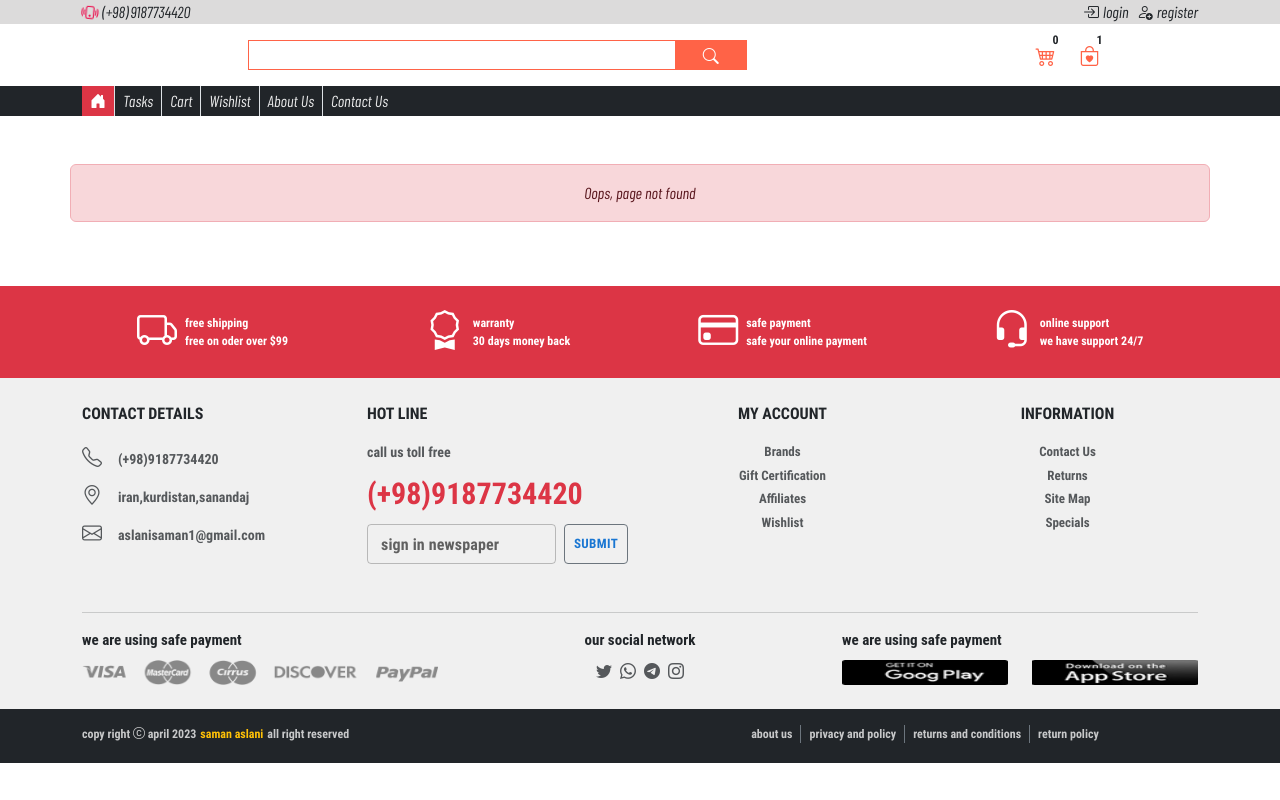
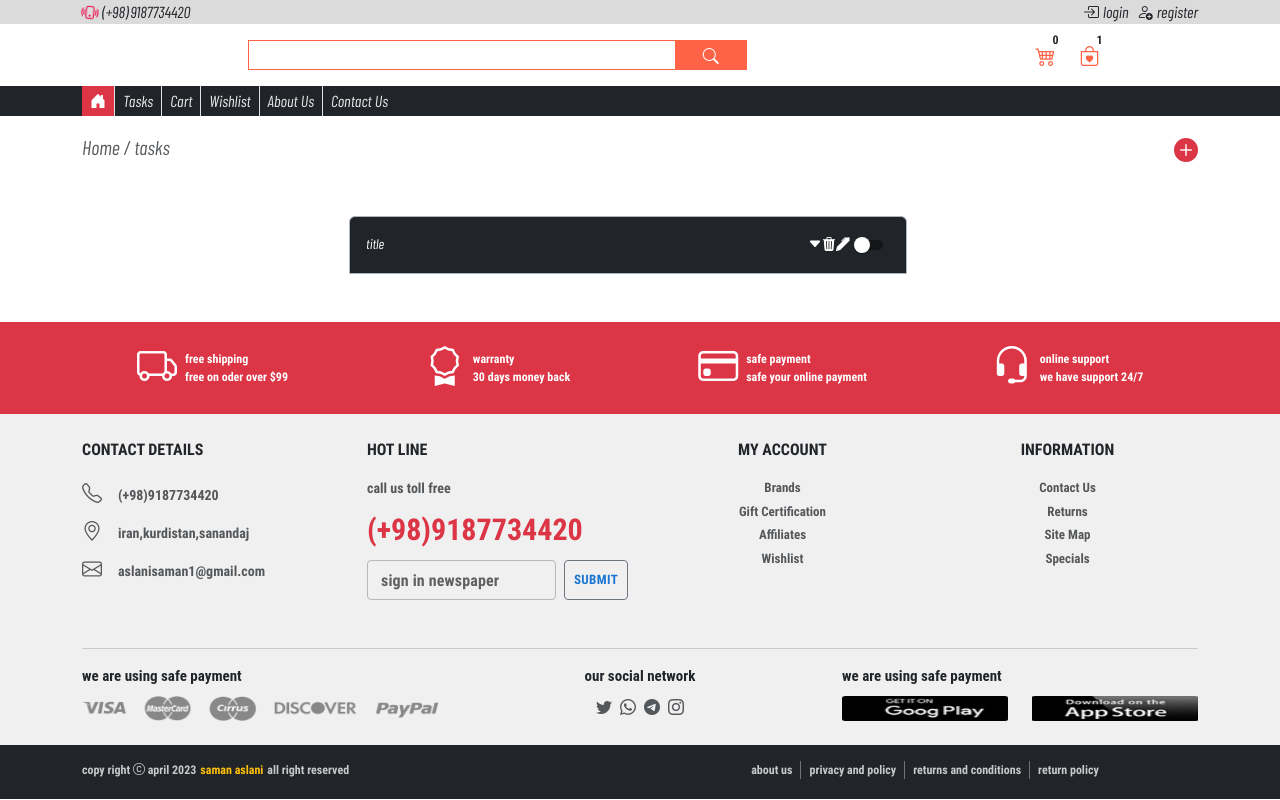
Before and after one commit to samanaslani/fetchingApi, a Next.js app: page /tasks in a window 1280 px wide. Before the commit this address had no page. Built offline with nearby package versions, Linux system fonts and the light colour scheme.

Commit message:
tasks file added

```diff
--- /dev/null
+++ b/pages/tasks.tsx
@@ -0,0 +1,197 @@
+import React from "react";
+import Head from "next/head";
+import { Tooltip, Switch } from "@mui/material";
+import Link from "next/link";
+
+function tasks() {
+  // handleShowDescription
+  const handleShowDescription = (e: React.MouseEvent<HTMLSpanElement>) => {
+    // all arrow up add display none and all arrow down add display inline
+    let getArroeUps = document.querySelectorAll(".bi-caret-up-fill");
+    Array.from(getArroeUps).map((arrow) => {
+      arrow.parentElement?.classList.add("d-none");
+      arrow.parentElement?.previousElementSibling?.classList.remove("d-none");
+    });
+    // get descriptions and add height=0px
+    let getDescriptions = document.querySelectorAll(".description");
+    Array.from(getDescriptions).map((desc) => {
+      desc.setAttribute(
+        "style",
+        "max-height:0px;overflow:hidden;transition:all 1s"
+      );
+    });
+
+    let getDarkMode = document.querySelectorAll(".alert");
+    Array.from(getDarkMode).map((dark) => {
+      dark.classList.remove("bg-warning");
+      dark.classList.remove("alert-warning");
+      dark.classList.add("bg-dark");
+      dark.classList.add("alert-dark");
+    });
+    (
+      e.target as HTMLSpanElement
+    ).parentElement?.parentElement?.parentElement?.parentElement?.classList.remove(
+      "bg-dark"
+    );
+    (
+      e.target as HTMLSpanElement
+    ).parentElement?.parentElement?.parentElement?.parentElement?.classList.remove(
+      "alert-dark"
+    );
+    (
+      e.target as HTMLSpanElement
+    ).parentElement?.parentElement?.parentElement?.parentElement?.classList.add(
+      "bg-warning"
+    );
+    (
+      e.target as HTMLSpanElement
+    ).parentElement?.parentElement?.parentElement?.parentElement?.classList.add(
+      "alert-warning"
+    );
+
+    // show arrow up
+    (
+      e.target as HTMLSpanElement
+    ).parentElement?.nextElementSibling?.classList.remove("d-none");
+    // own description height
+    let owndescriptionHeight =
+      (e.target as HTMLSpanElement).parentElement?.parentElement?.parentElement
+        ?.parentElement?.nextElementSibling?.scrollHeight + "px";
+    // set own description height
+    (
+      e.target as HTMLSpanElement
+    ).parentElement?.parentElement?.parentElement?.parentElement?.nextElementSibling?.setAttribute(
+      "style",
+      `max-height:${owndescriptionHeight};transition:all 1s`
+    );
+    // add display none to own arrow up
+    (e.target as HTMLSpanElement).parentElement?.classList.add("d-none");
+  };
+  // handleHideDescription
+  const handleHideDescription = (e: React.MouseEvent<HTMLSpanElement>) => {
+    (
+      e.target as HTMLSpanElement
+    ).parentElement?.parentElement?.parentElement?.parentElement?.classList.remove(
+      "bg-warning"
+    );
+    (
+      e.target as HTMLSpanElement
+    ).parentElement?.parentElement?.parentElement?.parentElement?.classList.remove(
+      "alert-warning"
+    );
+    (
+      e.target as HTMLSpanElement
+    ).parentElement?.parentElement?.parentElement?.parentElement?.classList.add(
+      "bg-dark"
+    );
+    (
+      e.target as HTMLSpanElement
+    ).parentElement?.parentElement?.parentElement?.parentElement?.classList.add(
+      "alert-dark"
+    );
+    // add display none to own arrow down
+    (e.target as HTMLSpanElement).parentElement?.classList.add("d-none");
+    // add display inline to own arrow up
+    (
+      e.target as HTMLSpanElement
+    ).parentElement?.previousElementSibling?.classList.remove("d-none");
+
+    (
+      e.target as HTMLSpanElement
+    ).parentElement?.parentElement?.parentElement?.parentElement?.nextElementSibling?.setAttribute(
+      "style",
+      `max-height:0px;overflow:hidden;transition:all 1s`
+    );
+  };
+  return (
+    <>
+      <Head>
+        <title>کانون فرهنگی آموزش | قلم چی</title>
+        <meta
+          name="description"
+          content="سایت کانون فرهنگی آموزش قلم چی kanoon.ir Kanoon Farhangi Amoozesh.  آزمون های برنامه ای ، کنکور ، تیزهوشان ، تخمین رتبه ، دریافت کارنامه آزمون"
+        />
+        <meta name="viewport" content="width=device-width, initial-scale=1" />
+        <link
+          rel="stylesheet"
+          href="https://cdn.jsdelivr.net/npm/bootstrap-icons@1.11.1/font/bootstrap-icons.css"
+        ></link>
+        <link rel="icon" href="/favicon.ico" />
+      </Head>
+      <div className="container mt-3">
+        <div className="row">
+          <div className="col-12 clearfix mb-5">
+            <div className="float-start fs-5">
+              <Link
+                href={"/"}
+                className="text-decoration-none text-muted text-capitalize"
+              >
+                home
+              </Link>
+              <span className="text-muted mx-1">/</span>
+              <span className="me-2 text-muted">tasks</span>
+            </div>
+            <div className="float-end fs-4">
+              <span>
+                <Tooltip title="add new task" placement="left" arrow>
+                  <i className="bi bi-plus-circle-fill text-danger"></i>
+                </Tooltip>
+              </span>
+            </div>
+          </div>
+          {/* start first title */}
+          <div className="row ">
+            <div className="col-12 col-sm-10 col-md-8 col-xl-6 mx-auto">
+              <div className="row">
+                {/* title and icon section */}
+                <div className="col-12 bg-dark alert alert-dark mb-0 rounded-bottom-0">
+                  <div className="row  text-white">
+                    {/* title */}
+                    <div className="col-8" style={{ fontSize: "14px" }}>
+                      title
+                    </div>
+                    {/* icons */}
+                    <div
+                      className="col-4 text-end"
+                      style={{ fontSize: "14px" }}
+                    >
+                      <span className="" onClick={handleShowDescription}>
+                        <i className="bi bi-caret-down-fill"></i>
+                      </span>
+                      <span className="d-none" onClick={handleHideDescription}>
+                        <i className="bi bi-caret-up-fill"></i>
+                      </span>
+                      <span className="">
+                        <i className="bi bi-trash3-fill"></i>
+                      </span>
+                      <span className="">
+                        <i className="bi bi-pen-fill"></i>
+                      </span>
+                      <span className="">
+                        <Switch size="small" />
+                      </span>
+                    </div>
+                  </div>
+                </div>
+                {/* description */}
+
+                <div
+                  className="col-12 description"
+                  style={{ maxHeight: "0px", overflow: "hidden" }}
+                >
+                  Lorem ipsum dolor sit amet consectetur adipisicing elit. Quo
+                  corrupti molestiae odit accusamus temporibus debitis quidem
+                  nihil amet libero sed, laborum adipisci hic architecto
+                  alias!!!!
+                </div>
+              </div>
+            </div>
+          </div>
+          {/* end first Title */}
+        </div>
+      </div>
+    </>
+  );
+}
+
+export default tasks;
```
